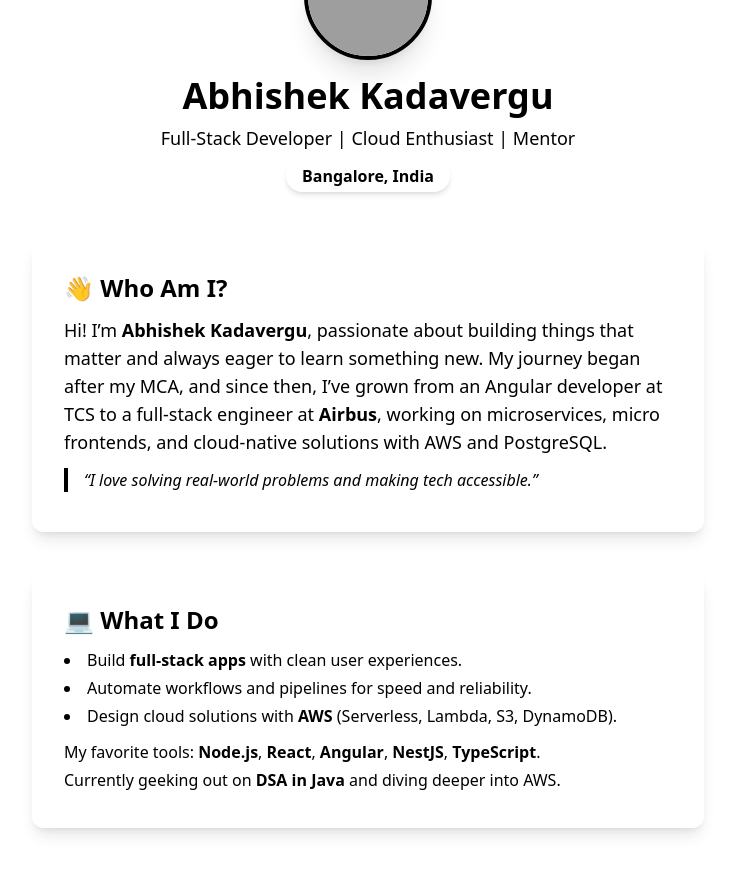
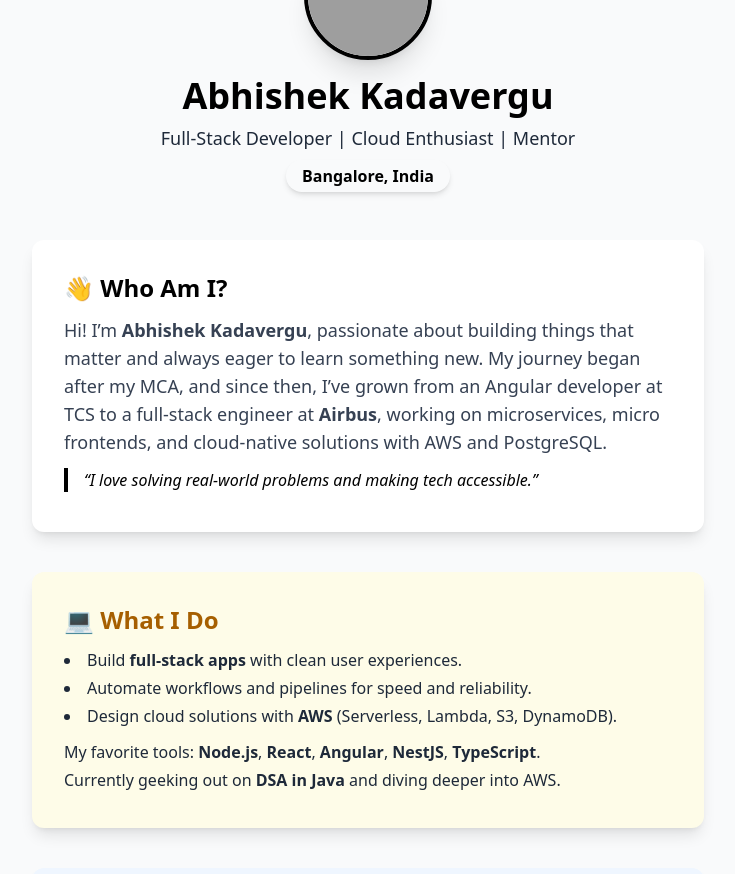
Before and after one commit to AbhishekKadavergu/who-am-i, a React (Vite) app: page / in a window 1280 px wide. Shown: the part 200-1074 px from the top of the page, without its empty margins (272-1007 px from the left). Built offline with nearby package versions, Linux system fonts and the light colour scheme; grey boxes are pictures that could not be loaded.

Commit message:
Updated about section

```diff
--- a/src/components/About.jsx
+++ b/src/components/About.jsx
@@ -1,55 +1,55 @@
 import React from "react";
 
 const About = () => (
-  <section id="about" className="py-12 px-4 md:px-12 bg-primary-light dark:bg-primary-dark transition-colors duration-500 animate-fade-in">
+  <section id="about" className="py-12 px-4 md:px-12 bg-gray-50 dark:bg-gray-900 transition-colors duration-500 animate-fade-in">
     {/* Hero Section */}
     <div className="flex flex-col items-center mb-12">
       <img src="https://avatars.githubusercontent.com/u/9919?v=4" alt="Abhishek Kadavergu" className="w-32 h-32 rounded-full shadow-xl border-4 border-primary mb-4" />
       <h1 className="text-4xl font-extrabold text-primary mb-2">Abhishek Kadavergu</h1>
-      <p className="text-lg text-text-light dark:text-text-dark font-medium mb-2">Full-Stack Developer | Cloud Enthusiast | Mentor</p>
-      <span className="inline-block bg-primary text-black dark:text-yellow-300 px-4 py-1 rounded-full font-semibold shadow-md">Bangalore, India</span>
+      <p className="text-lg text-gray-800 dark:text-yellow-200 font-medium mb-2">Full-Stack Developer | Cloud Enthusiast | Mentor</p>
+      <span className="inline-block bg-primary text-black dark:bg-yellow-400 dark:text-gray-900 px-4 py-1 rounded-full font-semibold shadow-md">Bangalore, India</span>
     </div>
 
     {/* Who Am I? */}
-    <div className="max-w-2xl mx-auto bg-white/80 dark:bg-black/60 rounded-xl shadow-lg p-8 mb-10 text-left">
-      <h2 className="text-2xl font-bold mb-3 flex items-center gap-2">👋 Who Am I?</h2>
-      <p className="mb-3 text-lg">Hi! I’m <span className="font-bold">Abhishek Kadavergu</span>, passionate about building things that matter and always eager to learn something new. My journey began after my MCA, and since then, I’ve grown from an Angular developer at TCS to a full-stack engineer at <span className="font-bold">Airbus</span>, working on microservices, micro frontends, and cloud-native solutions with AWS and PostgreSQL.</p>
-      <blockquote className="border-l-4 border-primary pl-4 italic text-primary mb-2">“I love solving real-world problems and making tech accessible.”</blockquote>
+    <div className="max-w-2xl mx-auto bg-white dark:bg-gray-800 rounded-xl shadow-lg p-8 mb-10 text-left">
+      <h2 className="text-2xl font-bold mb-3 flex items-center gap-2 text-primary dark:text-yellow-400">👋 Who Am I?</h2>
+      <p className="mb-3 text-lg text-gray-700 dark:text-yellow-100">Hi! I’m <span className="font-bold">Abhishek Kadavergu</span>, passionate about building things that matter and always eager to learn something new. My journey began after my MCA, and since then, I’ve grown from an Angular developer at TCS to a full-stack engineer at <span className="font-bold">Airbus</span>, working on microservices, micro frontends, and cloud-native solutions with AWS and PostgreSQL.</p>
+      <blockquote className="border-l-4 border-primary dark:border-yellow-400 pl-4 italic text-primary dark:text-yellow-400 mb-2">“I love solving real-world problems and making tech accessible.”</blockquote>
     </div>
 
     {/* What I Do */}
-    <div className="max-w-2xl mx-auto bg-white/80 dark:bg-black/60 rounded-xl shadow-lg p-8 mb-10 text-left">
-      <h2 className="text-2xl font-bold mb-3 flex items-center gap-2">💻 What I Do</h2>
-      <ul className="list-disc list-inside mb-3 space-y-1">
+    <div className="max-w-2xl mx-auto bg-yellow-50 dark:bg-gray-700 rounded-xl shadow-lg p-8 mb-10 text-left">
+      <h2 className="text-2xl font-bold mb-3 flex items-center gap-2 text-yellow-700 dark:text-yellow-300">💻 What I Do</h2>
+      <ul className="list-disc list-inside mb-3 space-y-1 text-gray-800 dark:text-yellow-100">
         <li>Build <span className="font-semibold">full-stack apps</span> with clean user experiences.</li>
         <li>Automate workflows and pipelines for speed and reliability.</li>
         <li>Design cloud solutions with <span className="font-semibold">AWS</span> (Serverless, Lambda, S3, DynamoDB).</li>
       </ul>
-      <p className="mb-1">My favorite tools: <span className="font-bold">Node.js</span>, <span className="font-bold">React</span>, <span className="font-bold">Angular</span>, <span className="font-bold">NestJS</span>, <span className="font-bold">TypeScript</span>.</p>
-      <p className="mb-1">Currently geeking out on <span className="font-bold">DSA in Java</span> and diving deeper into AWS.</p>
+      <p className="mb-1 text-gray-800 dark:text-yellow-100">My favorite tools: <span className="font-bold">Node.js</span>, <span className="font-bold">React</span>, <span className="font-bold">Angular</span>, <span className="font-bold">NestJS</span>, <span className="font-bold">TypeScript</span>.</p>
+      <p className="mb-1 text-gray-800 dark:text-yellow-100">Currently geeking out on <span className="font-bold">DSA in Java</span> and diving deeper into AWS.</p>
     </div>
 
     {/* Beyond the Resume */}
-    <div className="max-w-2xl mx-auto bg-white/80 dark:bg-black/60 rounded-xl shadow-lg p-8 mb-10 text-left">
-      <h2 className="text-2xl font-bold mb-3 flex items-center gap-2">🌱 Beyond the Resume</h2>
-      <p className="mb-2">This site is more than a portfolio—it's a peek into what drives me outside of work:</p>
-      <ul className="list-disc list-inside mb-3 space-y-1">
+    <div className="max-w-2xl mx-auto bg-blue-50 dark:bg-blue-900 rounded-xl shadow-lg p-8 mb-10 text-left">
+      <h2 className="text-2xl font-bold mb-3 flex items-center gap-2 text-blue-700 dark:text-blue-300">🌱 Beyond the Resume</h2>
+      <p className="mb-2 text-gray-800 dark:text-blue-100">This site is more than a portfolio—it's a peek into what drives me outside of work:</p>
+      <ul className="list-disc list-inside mb-3 space-y-1 text-gray-800 dark:text-blue-100">
         <li>💡 <span className="font-semibold">Mentoring</span> new developers and sharing what I’ve learned.</li>
         <li>🏋️‍♂️ Hitting the <span className="font-semibold">gym</span> to stay sharp.</li>
         <li>🏸 Playing <span className="font-semibold">badminton</span> and <span className="font-semibold">cricket</span> to recharge.</li>
       </ul>
-      <blockquote className="border-l-4 border-primary pl-4 italic text-primary">“Balance outside work sparks creativity in my code.”</blockquote>
+      <blockquote className="border-l-4 border-blue-400 dark:border-blue-300 pl-4 italic text-blue-700 dark:text-blue-300">“Balance outside work sparks creativity in my code.”</blockquote>
     </div>
 
     {/* Why This Site? */}
-    <div className="max-w-2xl mx-auto bg-white/80 dark:bg-black/60 rounded-xl shadow-lg p-8 text-left">
-      <h2 className="text-2xl font-bold mb-3 flex items-center gap-2">🚀 Why This Site?</h2>
-      <ul className="list-disc list-inside mb-3 space-y-1">
+    <div className="max-w-2xl mx-auto bg-green-50 dark:bg-green-900 rounded-xl shadow-lg p-8 text-left">
+      <h2 className="text-2xl font-bold mb-3 flex items-center gap-2 text-green-700 dark:text-green-300">🚀 Why This Site?</h2>
+      <ul className="list-disc list-inside mb-3 space-y-1 text-gray-800 dark:text-green-100">
         <li>Share my projects and growth journey.</li>
         <li>Highlight interests and skills beyond a job profile.</li>
         <li>Give a quick glimpse into who I am—not just as a developer, but as a person.</li>
       </ul>
-      <p className="text-primary font-semibold">Let’s connect and build something awesome together!</p>
+      <p className="text-green-700 dark:text-green-300 font-semibold">Let’s connect and build something awesome together!</p>
     </div>
   </section>
 );
```
